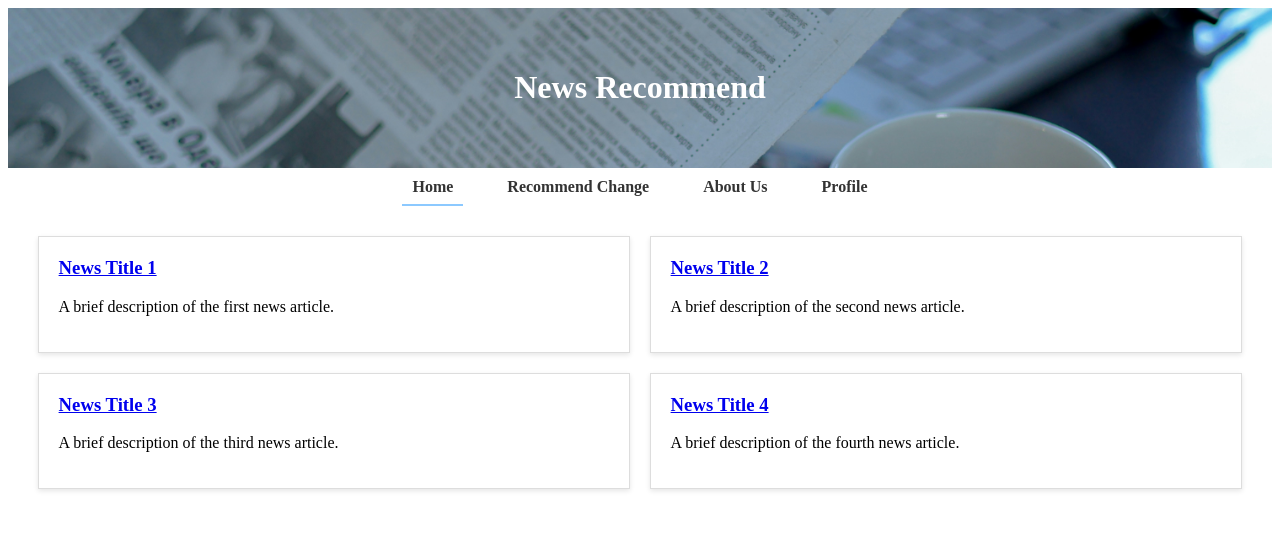
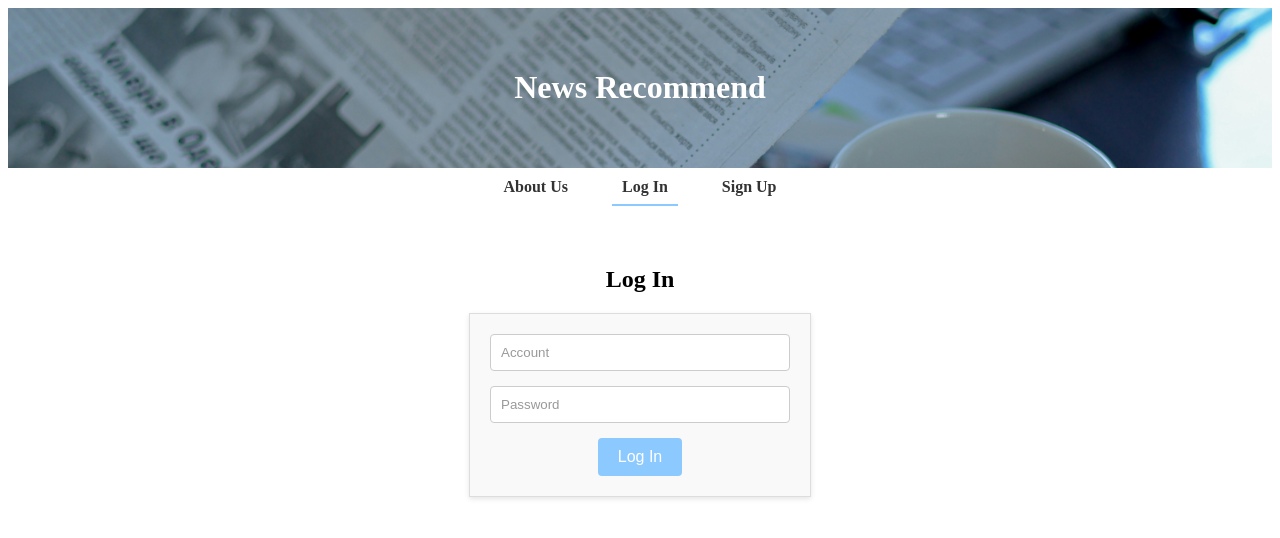
Before and after one commit to rec-sys-0706/rec-sys, a Flask app: page /main/ in a window 1280 px wide. Shown: the top 538 px of the page. Run offline with Flask 3, Linux system fonts and the light colour scheme; parts of the project's set-up code (start-up, migrations or seed data) failed here and were passed over.

Commit message:
login page
ignore modify

gitignore modify

```diff
--- a/website/admin/routes.py
+++ b/website/admin/routes.py
@@ -7,8 +7,8 @@ import pandas as pd
 import ast
 from config import news, result
 
-admin_bp = Blueprint('admin', __name__, template_folder='templates',
-    static_folder='static', url_prefix='/admin')
+admin_bp = Blueprint('admin', __name__, template_folder='./website/admin/templates',
+    static_folder='./website/admin/static', url_prefix='/admin')
 
 @admin_bp.route('/')
 def index():
--- a/website/main/routes.py
+++ b/website/main/routes.py
@@ -2,11 +2,17 @@ from flask import Blueprint, render_template
 
 main_bp = Blueprint('main',
                     __name__,
+                    template_folder='./website/main/templates',
+                    static_folder='./website/main/static',
                     url_prefix='/main')
 
 @main_bp.route('/')
 def home():
     return render_template('index.html')
+
+@main_bp.route('/recommend')
+def recommend():
+    return render_template('recommend.html')
 
 @main_bp.route('/news/<string:db_name>/<int:news_id>')
 def news_article(db_name, news_id):
--- a/website/main/templates/index.html
+++ b/website/main/templates/index.html
@@ -3,20 +3,22 @@
 <head>
     <meta charset="UTF-8">
     <meta name="viewport" content="width=device-width, initial-scale=1.0">
-    <title>Home</title>
+    <title>News Recommend</title>
     <style>
         header {
             text-align: center;
             padding: 40px;
-            background-image: url('{{ url_for('static', filename='images/header-background.jpg') }}');
+            background-image: url('{{ url_for('static', filename='./main/static/images/header-background.jpg') }}');
             background-size: cover;
             background-position: center;
             background-repeat: no-repeat;
             color: white;
         }
+
         nav {
             padding: 10px 0;
         }
+
         nav ul {
             list-style-type: none;
             padding: 0;
@@ -24,10 +26,12 @@
             text-align: center;
             position: relative;
         }
+
         nav ul li {
             display: inline;
             margin: 0 15px;
         }
+
         nav ul li a {
             text-decoration: none;
             color: #333;
@@ -46,46 +50,74 @@
             bottom: -10px;
             transition: left 0.3s ease, width 0.3s ease;
         }
+
         .home-container {
             display: none;
             flex-wrap: wrap;
-            justify-content: space-around;
+            justify-content: center;
             margin: 20px;
         }
-        .news-block {
-            width: 45%;
-            border: 1px solid #ddd;
-            padding: 20px;
-            margin: 10px 0;
-            box-shadow: 0 2px 5px rgba(0, 0, 0, 0.1);
+
+        #login, #signup {
+            display: flex;
+            flex-direction: column;
+            align-items: center;
+            justify-content: flex-start; /* Align items to the top */
+            height: auto; /* Allow the container to adjust its height based on content */
+            padding-top: 20px; /* Add padding to push the content down from the top */
+            margin-top: 20px; /* Adjust margin-top as needed */
         }
-        .news-block h3 {
-            margin-top: 0;
+
+        #login .header, #signup .header {
+            margin-bottom: 10px; /* Space between the header and the form */
         }
-        #contact {
+
+        #login form, #signup form {
             display: flex;
-            justify-content: space-between;
-            align-items: flex-start;
-            padding: 20px;
-        }
-        .profile-info {
-            width: 25%;
+            flex-direction: column;
+            align-items: center;
+            width: 300px;
             border: 1px solid #ddd;
             padding: 20px;
             box-shadow: 0 2px 5px rgba(0, 0, 0, 0.1);
-            margin-right: 20px;
+            background-color: #f9f9f9;
         }
-        .history-list {
-            width: 40%;
-            padding: 20px;
-            border: 1px solid #ddd;
-            box-shadow: 0 2px 5px rgba(0, 0, 0, 0.1);
+
+        #login form label, #signup form label {
+            margin-bottom: 5px;
+            font-weight: bold;
+            width: 100%;
         }
-        #chart-container {
-            width: 30%;
-            padding: 20px;
-            border: 1px solid #ddd;
-            box-shadow: 0 2px 5px rgba(0, 0, 0, 0.1);
+
+        #login form input, #signup form input {
+            margin-bottom: 15px;
+            padding: 10px;
+            width: 100%;
+            border: 1px solid #ccc;
+            border-radius: 4px;
+            text-align: left; /* Align placeholder text to the left */
+            box-sizing: border-box; /* Ensure padding and border are included in the width */
+        }
+
+        #login form input::placeholder, #signup form input::placeholder {
+            color: #999;
+            text-align: left; /* Ensure placeholder text is aligned to the left */
+        }
+
+        #login form button, #signup form button {
+            padding: 10px 20px;
+            background-color: #8cc9ff; /* Button color */
+            color: white;
+            border: none;
+            border-radius: 4px;
+            cursor: pointer;
+            width: 100%;
+            font-size: 16px;
+            max-width: 150px;
+        }
+
+        #login form button:hover, #signup form button:hover {
+            background-color: #6ab0e1; /* Darker shade for hover effect */
         }
     </style>
 </head>
@@ -95,143 +127,62 @@
     </header>
     <nav>
         <ul>
-            <li><a href="#home" class="active" onclick="toggleContent('home', this)">Home</a></li>
-            <li><a href="#recommend" onclick="toggleContent(null, this)">Recommend Change</a></li>
-            <li><a href="#about" onclick="toggleContent(null, this)">About Us</a></li>
-            <li><a href="#contact" onclick="toggleContent('contact', this)">Profile</a></li>
+            <li><a href="#about" onclick="toggleContent('about', this)">About Us</a></li>
+            <li><a href="#login" onclick="toggleContent('login', this)">Log In</a></li>
+            <li><a href="#signup" onclick="toggleContent('signup', this)">Sign Up</a></li>
             <div class="underline"></div>
         </ul>
     </nav>
-    <div id="home" class="home-container">
-        <div class="news-block">
-            <h3><a href="{{ url_for('news_article', db_name='news1', news_id=1) }}" target="_blank">News Title 1</a></h3>
-            <p>A brief description of the first news article.</p>
-        </div>
-        <div class="news-block">
-            <h3><a href="{{ url_for('news_article', db_name='news1', news_id=2) }}" target="_blank">News Title 2</a></h3>
-            <p>A brief description of the second news article.</p>
-        </div>
-        <div class="news-block">
-            <h3><a href="{{ url_for('news_article', db_name='news2', news_id=3) }}" target="_blank">News Title 3</a></h3>
-            <p>A brief description of the third news article.</p>
-        </div>
-        <div class="news-block">
-            <h3><a href="{{ url_for('news_article', db_name='news2', news_id=4) }}" target="_blank">News Title 4</a></h3>
-            <p>A brief description of the fourth news article.</p>
-        </div>
-    </div>
-    <div id="recommend" class="home-container">
-        <!-- content clear -->
-    </div>
-    <div id="about" class="home-container">
-        <!-- content clear -->
-    </div>
-    <div id="contact" class="home-container">
-        <div class="profile-info">
-            <h2>Profile</h2>
-            <p>Name: John Doe</p>
-            <p>Email: john.doe@example.com</p>
-            <p>Joined: January 1, 2023</p>
-        </div>
-        <div class="history-list">
-            <h3>History</h3>
-            <ul id="history-list">
-                <!-- history list will display here -->
-            </ul>
-        </div>
-        <div id="chart-container">
-            <h3>Favorite News Tags</h3>
-            <canvas id="tagChart"></canvas>
-        </div>
+    <div id="login" class="home-container">
+        <h2>Log In</h2>
+        <form>
+            <input type="text" id="username" name="username" placeholder="Account" required>
+            <input type="password" id="password" name="password" placeholder="Password" required>
+            <a href="/main/recommend">
+                <button type="button" onclick="redirectToHome()">Log In</button>
+            </a>
+        </form>
     </div>
 
-    <script src="https://cdn.jsdelivr.net/npm/chart.js"></script>
+    <div id="signup" class="home-container">
+        <h2>Sign Up</h2>
+        <form>
+            <input type="email" id="email" name="email" placeholder="Email" required>
+            <input type="text" id="signup-username" name="username" placeholder="Account" required>
+            <input type="password" id="signup-password" name="password" placeholder="Password" required>
+            <a href="/main/recommend">
+                <button type="button" onclick="redirectToHome()">Sign Up</button>
+            </a>
+        </form>
+    </div>
+
+    <script src="../static/script.js" defer></script>
     <script>
         var currentActiveLink = document.querySelector('nav ul li a.active');
 
         function toggleContent(id, element) {
+            var links = document.querySelectorAll('nav ul li a');
             var sections = document.querySelectorAll('.home-container');
             var underline = document.querySelector('.underline');
-            var links = document.querySelectorAll('nav ul li a');
 
-            sections.forEach(section => {
-                section.style.display = (section.id === id) ? 'flex' : 'none';
-            });
+            // Hide all sections
+            sections.forEach(section => section.style.display = 'none');
 
-            links.forEach(link => {
-                link.classList.remove('active');
-            });
+            // Show the selected section
+            if (id) {
+                document.getElementById(id).style.display = 'flex';
+            }
+
+            // Update underline position and width
+            links.forEach(link => link.classList.remove('active'));
             element.classList.add('active');
-            currentActiveLink = element;
-
             underline.style.width = element.offsetWidth + 'px';
             underline.style.left = element.offsetLeft + 'px';
-
-            // display history list on profile page
-            if (id === 'contact') {
-                displayHistory();
-                renderTagChart();
-            }
         }
-
-        // save news title into localStorage
-        function saveToHistory(newsTitle) {
-            let history = JSON.parse(localStorage.getItem('newsHistory')) || [];
-
-            // delete the lastest click if it already exists
-            history = history.filter(title => title !== newsTitle);
-
-            // add lastest click on top
-            history.unshift(newsTitle);
-
-            localStorage.setItem('newsHistory', JSON.stringify(history));
-        }
-
-        // display history
-        function displayHistory() {
-            let history = JSON.parse(localStorage.getItem('newsHistory')) || [];
-            let historyList = document.getElementById('history-list');
-            historyList.innerHTML = ''; // clear history list
-
-            history.forEach(title => {
-                let listItem = document.createElement('li');
-                listItem.textContent = title;
-                historyList.appendChild(listItem);
-            });
-        }
-
-        // Render the tag chart
-        function renderTagChart() {
-            var ctx = document.getElementById('tagChart').getContext('2d');
-            var tagData = {
-                labels: ['Technology', 'Health', 'Sports', 'Finance', 'Politics'], // Example tags
-                datasets: [{
-                    data: [12, 19, 3, 5, 2], // Example data for the tags
-                    backgroundColor: ['#ff6384', '#36a2eb', '#cc65fe', '#ffce56', '#4bc0c0']
-                }]
-            };
-
-            var tagChart = new Chart(ctx, {
-                type: 'pie',
-                data: tagData,
-                options: {
-                    responsive: true,
-                    maintainAspectRatio: false
-                }
-            });
-        }
-
-        // news block click
-        document.querySelectorAll('.news-block a').forEach(newsLink => {
-            newsLink.addEventListener('click', function() {
-                let newsTitle = this.textContent;
-                saveToHistory(newsTitle);
-            });
-        });
 
         // Initialize underline position and content display
         window.onload = function() {
-            var defaultSection = 'home';
+            var defaultSection = 'login';
             var activeLink = document.querySelector(`nav ul li a[href="#${defaultSection}"]`);
             var underline = document.querySelector('.underline');
 
@@ -257,6 +208,11 @@
                 }
             });
         });
+
+        // Redirect to home on login/signup
+        function redirectToHome() {
+            window.location.href = "/main/recommend";  // Adjusted path for Flask routing
+        }
     </script>
 </body>
 </html>
```
Also changed, not shown: website/main/templates/recommend.html (added, +247 -0 lines).
